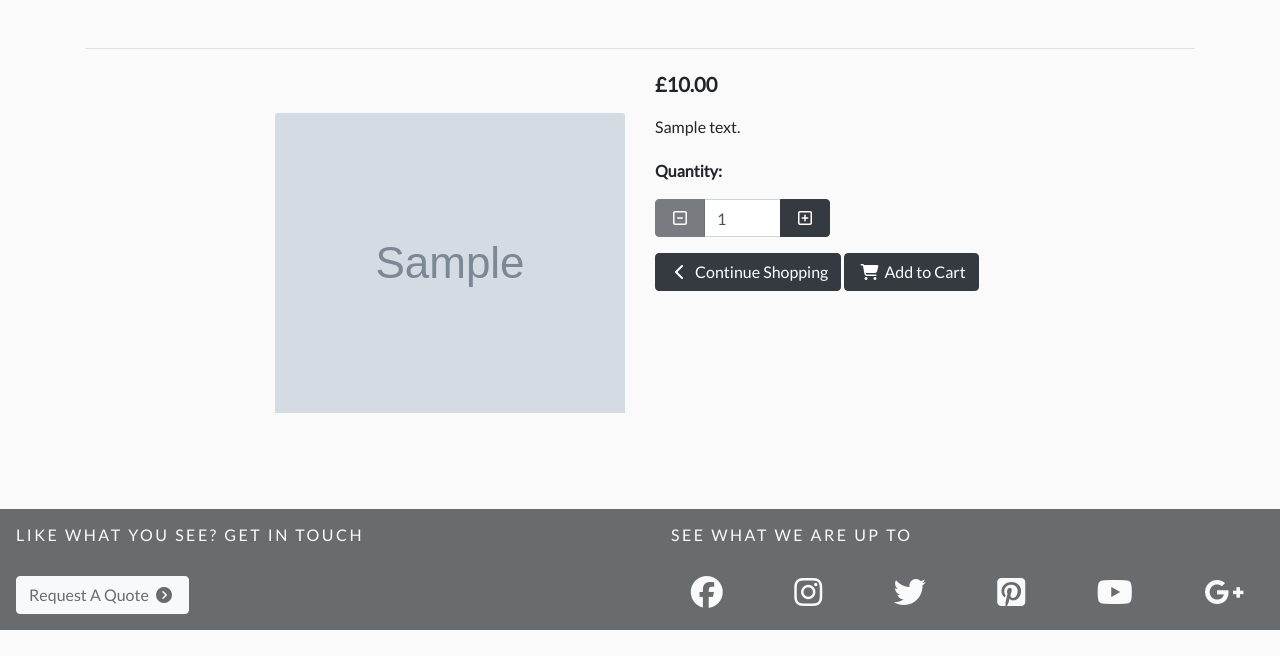
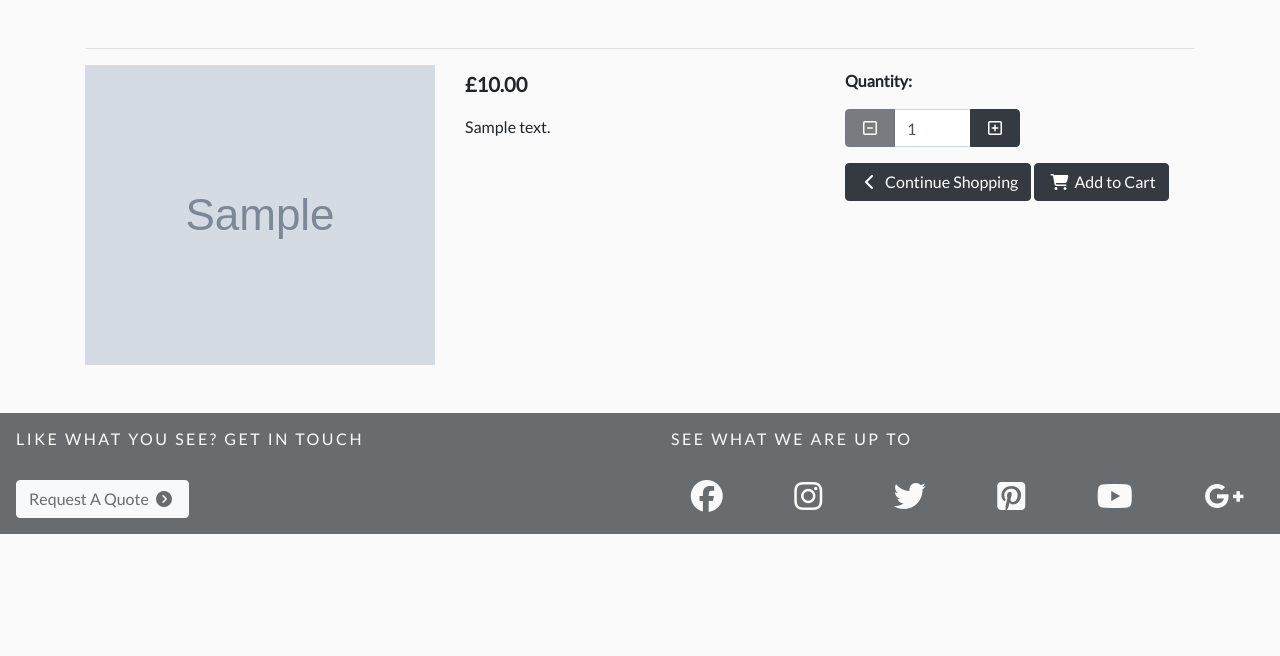
Before and after one commit to Adammcadam/graphic_designsV2, a Django app: page /shop/1/ in a window 1280 px wide. Shown: the part 144-800 px from the top of the page. Run offline with Django 3.2, Linux system fonts and the light colour scheme; tables that the repository leaves empty hold one stand-in row (values such as "Sample post"); grey boxes marked "Sample" are stand-in pictures; some libraries are stand-ins or nearby versions.

Commit message:
updated product page

```diff
--- a/shop/templates/shop/product.html
+++ b/shop/templates/shop/product.html
@@ -18,15 +18,15 @@
             </div>
         </div>
         <div class="row">
-            <div class="col-12 col-md-6 col-lg-4 offset-lg-2">
-                <div class="image-container my-5">
+            <div class="col-12 col-md-6 col-lg-4 offset-lg-0">
+                <div class="image-container">
                     {% if product.image %}
                         <a href="{{ product.image.url }}" target="_blank">
-                            <img class="card-img-top img-fluid img-effect" src="{{ product.image.url }}" alt="{{ product.name }}">
+                            <img class="img-fluid img-effect" src="{{ product.image.url }}" alt="{{ product.name }}">
                         </a>
                     {% else %}
                         <a href="{{ product.image.url }}" target="_blank">
-                            <img class="card-img-top img-fluid img-effect" src="{{ MEDIA_URL }}noimage.png" alt="{{ product.name }}">
+                            <img class="img-fluid img-effect" src="{{ MEDIA_URL }}noimage.png" alt="{{ product.name }}">
                         </a>
                     {% endif %}
                 </div>
@@ -35,6 +35,9 @@
                 <div class="product-info-container mb-5">
                     <p class="lead mb-1 mt-1 font-weight-bold">£{{ product.price }}</p>
                     <p class="mt-3">{{ product.description }}</p>
+                </div>
+            </div>
+            <div class="col-12 col-md-6 col-lg-4">
                 <form class="form" action="{% url 'add_to_cart' product.id %}" method="post">
                     {% csrf_token %}
                     <div class="form-row">
@@ -50,14 +53,6 @@
                             </div>
                         {% endif %}
                         {% endwith %}
-                            <!-- <div class="col-6">
-                                <p class="mt-1"><strong>Finish:</strong></p>
-                                <select class="form-control" name="finish" id="id_finish">
-                                    <option value="" selected disabled hidden>Please choose a finish</option>
-                                    <option value="gloss">Gloss</option>
-                                    <option value="matte">Matte</option>
-                                </select>
-                            </div> -->
                         <div class="col-12">
                             <p class="mt-1"><strong>Quantity:</strong></p>
                             <div class="form-group w-50">
@@ -105,7 +100,6 @@
             </div>
         </div>
     </div>
-    </div>
 {% endblock %}
 
 {% block postload_js %}
```
Lines whose indentation alone changed are shown as unchanged.
